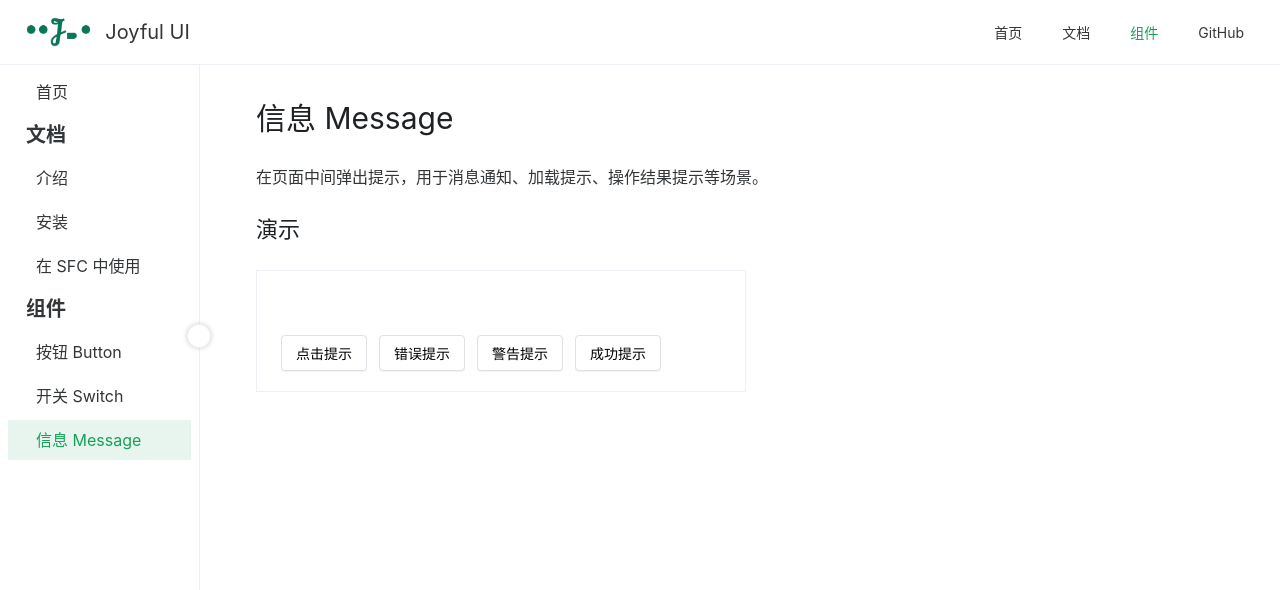
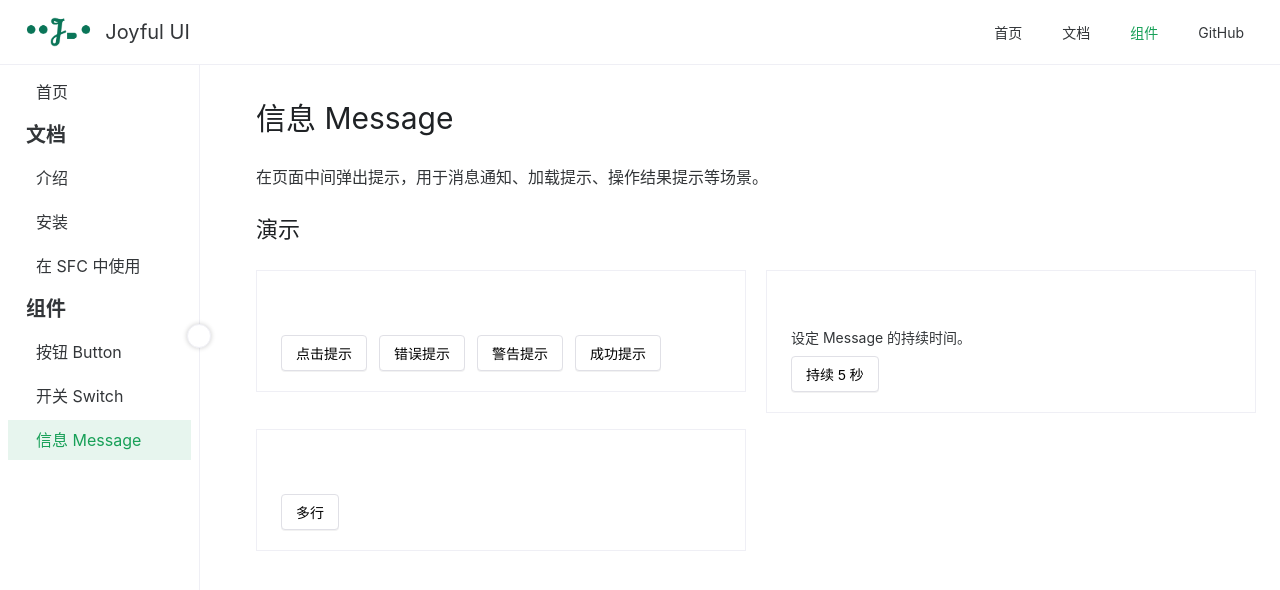
Before and after one commit to 12callie/joyful-ui, a Vue app: page /joyful/components/message in a window 1280 px wide. Shown: the top 590 px of the page. Built offline with nearby package versions, Linux system fonts and the light colour scheme.

Commit message:
Message组件增加时间和多行

```diff
--- /dev/null
+++ b/src/components/Message2.demo.vue
@@ -0,0 +1,18 @@
+<demo>时间</demo>
+<template>
+  <Button @click="createMessage">持续 5 秒</Button>
+</template>
+
+<script lang="ts" setup>
+import { useMessage } from '../lib/useMessage'
+import Button from '../lib/Button.vue'
+
+const message = useMessage()
+
+const createMessage = () => {
+  message.info(
+      '提示内容',
+      { duration: 5000 })
+}
+
+</script>
--- /dev/null
+++ b/src/components/Message3.demo.vue
@@ -0,0 +1,17 @@
+<demo>多行</demo>
+<template>
+  <Button @click="createMessage">多行</Button>
+</template>
+
+<script lang="ts" setup>
+import { useMessage } from '../lib/useMessage'
+import Button from '../lib/Button.vue'
+
+const message = useMessage()
+
+const createMessage = () => {
+  message.info(
+      '提示内容提示内容提示内容提示内容提示内容提示内容提示内容提示内容提示内容提示内容提示内容提示内容提示内容提示内容提示内容提示内容提示内容提示内容提示内容提示内容提示内容提示内容提示内容提示内容提示内容提示内容提示内容')
+}
+
+</script>
--- a/src/lib/Message.vue
+++ b/src/lib/Message.vue
@@ -45,6 +45,7 @@ $error-color: #d03050;
   align-items: center;
   flex-direction: row;
   justify-content: center;
+  max-width: 60vw;
   padding: 10px 20px;
   transform: translate(-50%, -50%);
   border-radius: 4px;
@@ -83,8 +84,7 @@ $error-color: #d03050;
 
   .j-message-text {
     font-size: 14px;
-    line-height: 20px;
-    height: 20px;
+    line-height: 24px;
     white-space: pre-wrap;
   }
 }
--- a/src/views/MessageDemo.vue
+++ b/src/views/MessageDemo.vue
@@ -1,7 +1,11 @@
 <script lang="ts" setup>
 import Demo from '../components/Demo.vue'
 import Message1Demo from '../components/Message1.demo.vue'
+import Message2Demo from '../components/Message2.demo.vue'
+import Message3Demo from '../components/Message3.demo.vue'
+import { ref } from 'vue'
 
+const message2Description = ref('设定 Message 的持续时间。')
 </script>
 
 <template>
@@ -11,6 +15,8 @@ import Message1Demo from '../components/Message1.demo.vue'
     <h2 class="j-component-demos-h2">演示</h2>
     <div class="j-component-demos">
       <Demo :component="Message1Demo" />
+      <Demo :component="Message2Demo" :description="message2Description" />
+      <Demo :component="Message3Demo" />
     </div>
   </div>
 </template>
```
